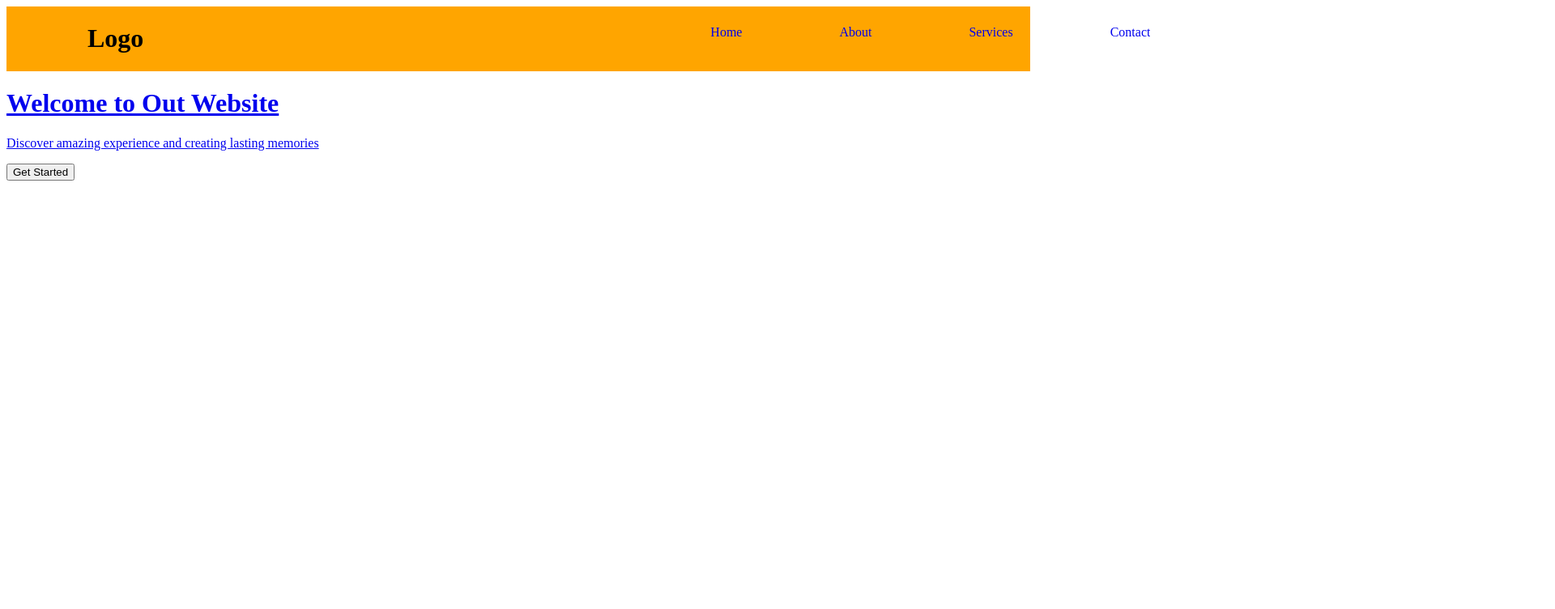
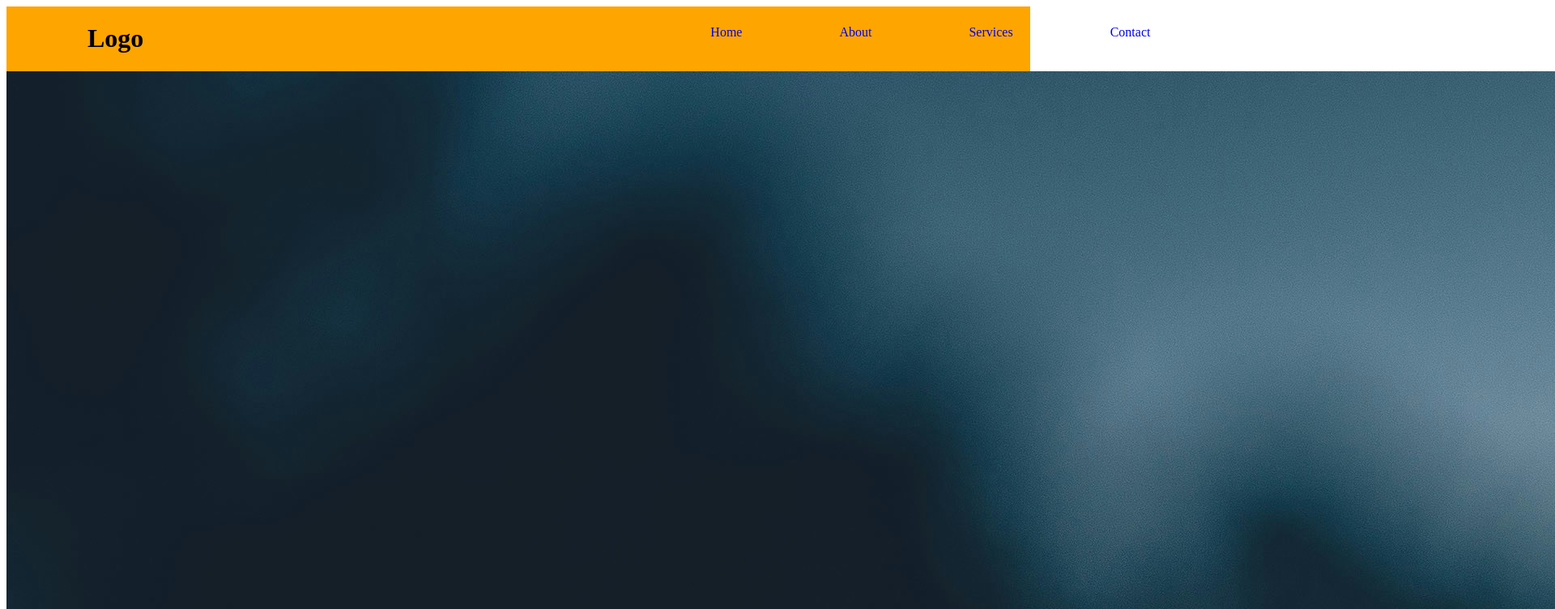
Before and after one commit to sathyasudar1705-boop/new-project, a plain HTML site: page index.html in a window 1280 px wide. Shown: the top 752 px of the page at 81% size, 1920 px wide, since content can reach past the window. Drawn offline with Linux system fonts and the light colour scheme.

Commit message:
update index.html

```diff
--- a/index.html
+++ b/index.html
@@ -16,6 +16,7 @@
         <a href="contact">Contact</p>
     </nav>
     </div>
+    <img src="../ian-schneider-PAykYb-8Er8-unsplash.jpg" alt="img">
     <div class="sec">
         <h1>Welcome to Out Website</h1>
         <p>Discover amazing experience and creating lasting memories</p>
```
Also changed, not shown: ian-schneider-PAykYb-8Er8-unsplash.jpg (added).
